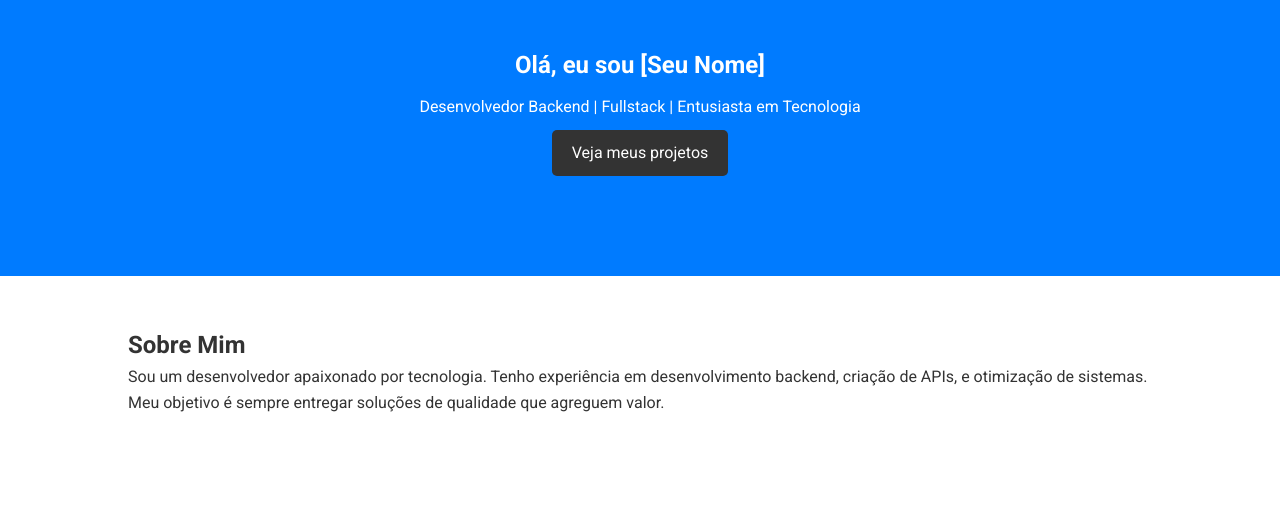
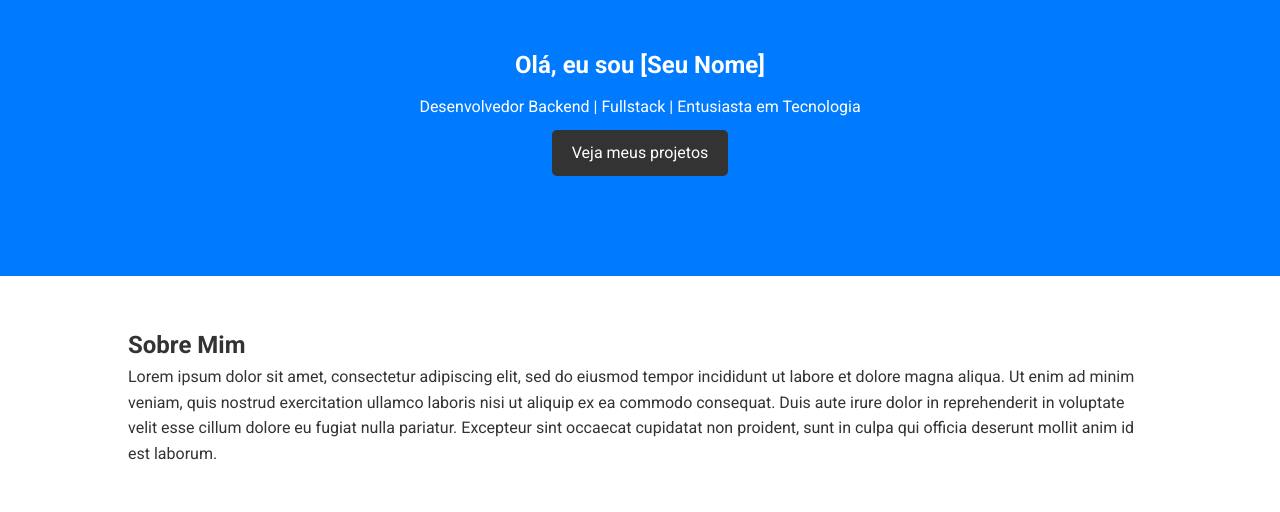
Before and after one commit to rafael1420/portifolio-estudos, a plain HTML site: page index.html in a window 1280 px wide. Shown: the part 74-586 px from the top of the page. Drawn offline with Linux system fonts and the light colour scheme.

Commit message:
editando-html

```diff
--- a/index.html
+++ b/index.html
@@ -30,7 +30,8 @@
   <section id="about">
     <div class="container">
       <h2>Sobre Mim</h2>
-      <p>Sou um desenvolvedor apaixonado por tecnologia. Tenho experiência em desenvolvimento backend, criação de APIs, e otimização de sistemas. Meu objetivo é sempre entregar soluções de qualidade que agreguem valor.</p>
+      <p>Lorem ipsum dolor sit amet, consectetur adipiscing elit, sed do eiusmod tempor incididunt ut labore et dolore magna aliqua. Ut enim ad minim veniam, quis nostrud exercitation ullamco laboris nisi ut aliquip ex ea commodo consequat. Duis aute irure dolor in reprehenderit in voluptate velit esse cillum dolore eu fugiat nulla pariatur. Excepteur sint occaecat cupidatat non proident, sunt in culpa qui officia deserunt mollit anim id est laborum.
+      </p>
     </div>
   </section>
 
```
